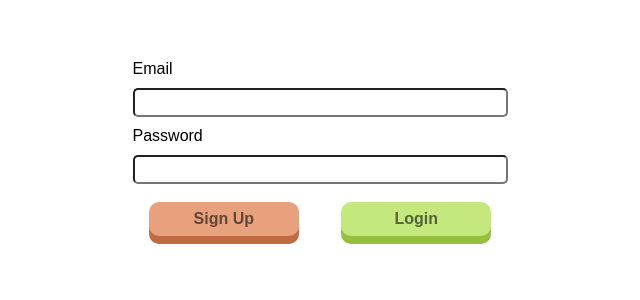
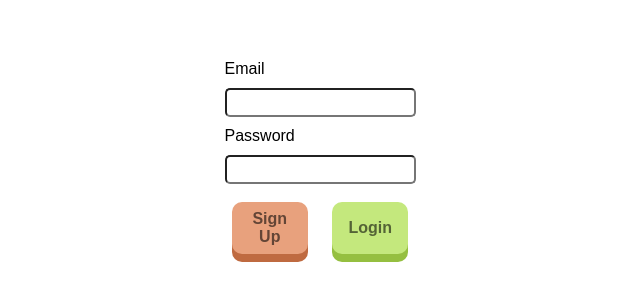
Before and after one commit to walston/signin, a React (Create React App) app: page / in a window 1280 px wide. Shown: the part 240-540 px from the top of the page, without its empty margins (320-960 px from the left). Built offline with nearby package versions, Linux system fonts and the light colour scheme; no server answers.

Commit message:
Center child elements

```diff
--- /dev/null
+++ b/src/App.css
@@ -0,0 +1,11 @@
+body,
+html {
+  margin: 0;
+  padding: 0;
+}
+.App {
+  display: flex;
+  flex-direction: column;
+  justify-content: center;
+  min-height: 100vh;
+}
--- a/src/App.tsx
+++ b/src/App.tsx
@@ -1,4 +1,5 @@
 import AppRoutes from "./routes";
+import "./App.css";
 
 function App() {
   return (
```
